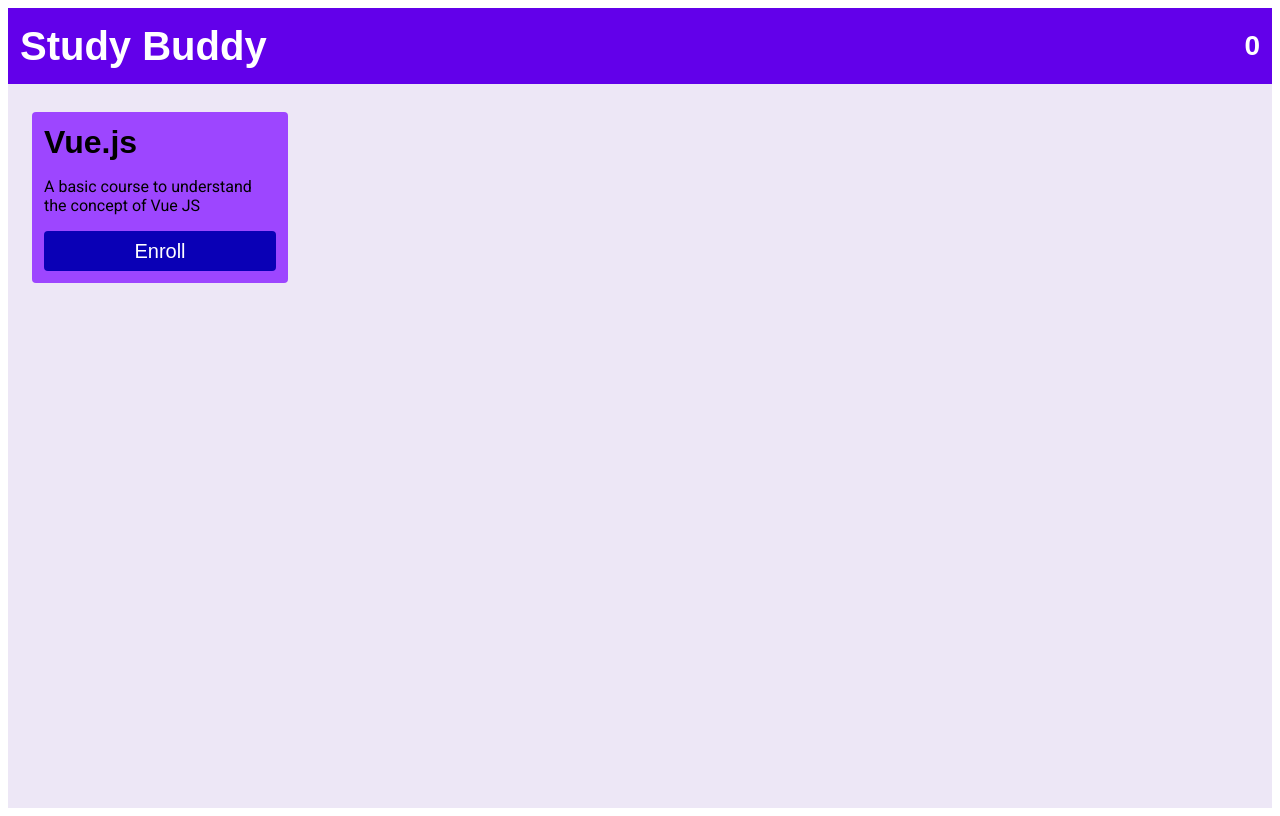
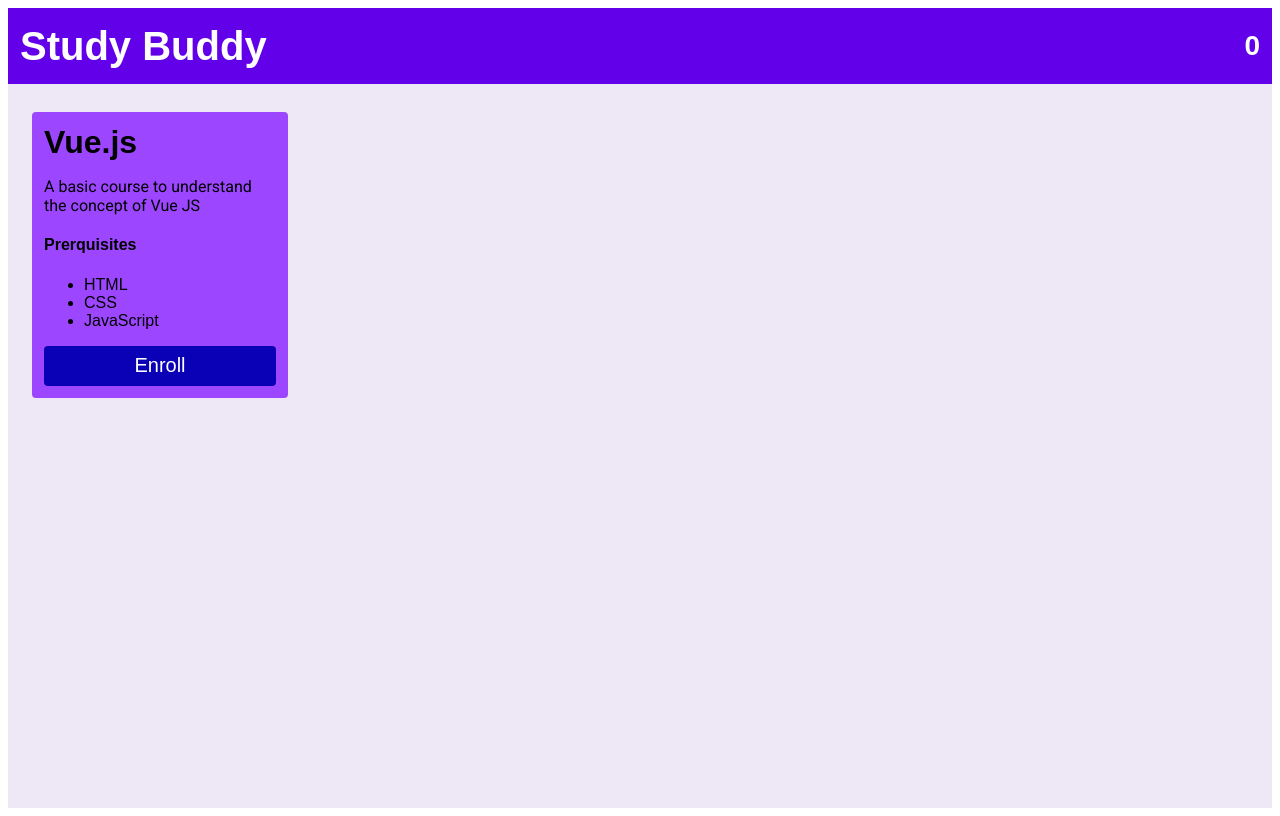
Before and after one commit to jithin-sathyan/study-buddy, a Vue app: page / in a window 1280 px wide. Built offline with nearby package versions, Linux system fonts and the light colour scheme; a web font is replaced by a local one.

Commit message:
Renderin lists in App Component

```diff
--- a/src/App.vue
+++ b/src/App.vue
@@ -15,13 +15,27 @@
             </header>
           </section>
           <section>
-            <p class="course-description">{{ description }} </p>
+            <p class="course-description">{{ description }}</p>
+          </section>
+          <section>
+            <h4>Prerquisites</h4>
+            <ul>
+              <li v-for="eachPrerequisite in prerequisites" :key="eachPrerequisite.id">
+                {{ eachPrerequisite.name }}
+              </li>
+            </ul>
           </section>
           <section class="course-actions">
-            <button class="action-button enroll" v-if="enrollmentStatus == 'Fresh'">
+            <button
+              class="action-button enroll"
+              v-if="enrollmentStatus == 'Fresh'"
+            >
               Enroll
             </button>
-            <button class="action-button enroll" v-else-if="enrollmentStatus == 'Enrolled'">
+            <button
+              class="action-button enroll"
+              v-else-if="enrollmentStatus == 'Enrolled'"
+            >
               Cancel
             </button>
           </section>
@@ -41,6 +55,7 @@ export default {
       currentEnrollments: 0,
       description: 'A basic course to understand the concept of Vue JS',
       enrollmentStatus: 'Fresh',
+      prerequisites: [{ name: 'HTML', id: '123' }, { name: 'CSS', id: '234' }, { name: 'JavaScript', id: '345' }],
     };
   },
 };
@@ -101,8 +116,8 @@ export default {
   font-size: 32px;
 }
 
-.course-description{
-    font-family: "Roboto", sans-serif;
+.course-description {
+  font-family: "Roboto", sans-serif;
 }
 
 .action-button {
```
